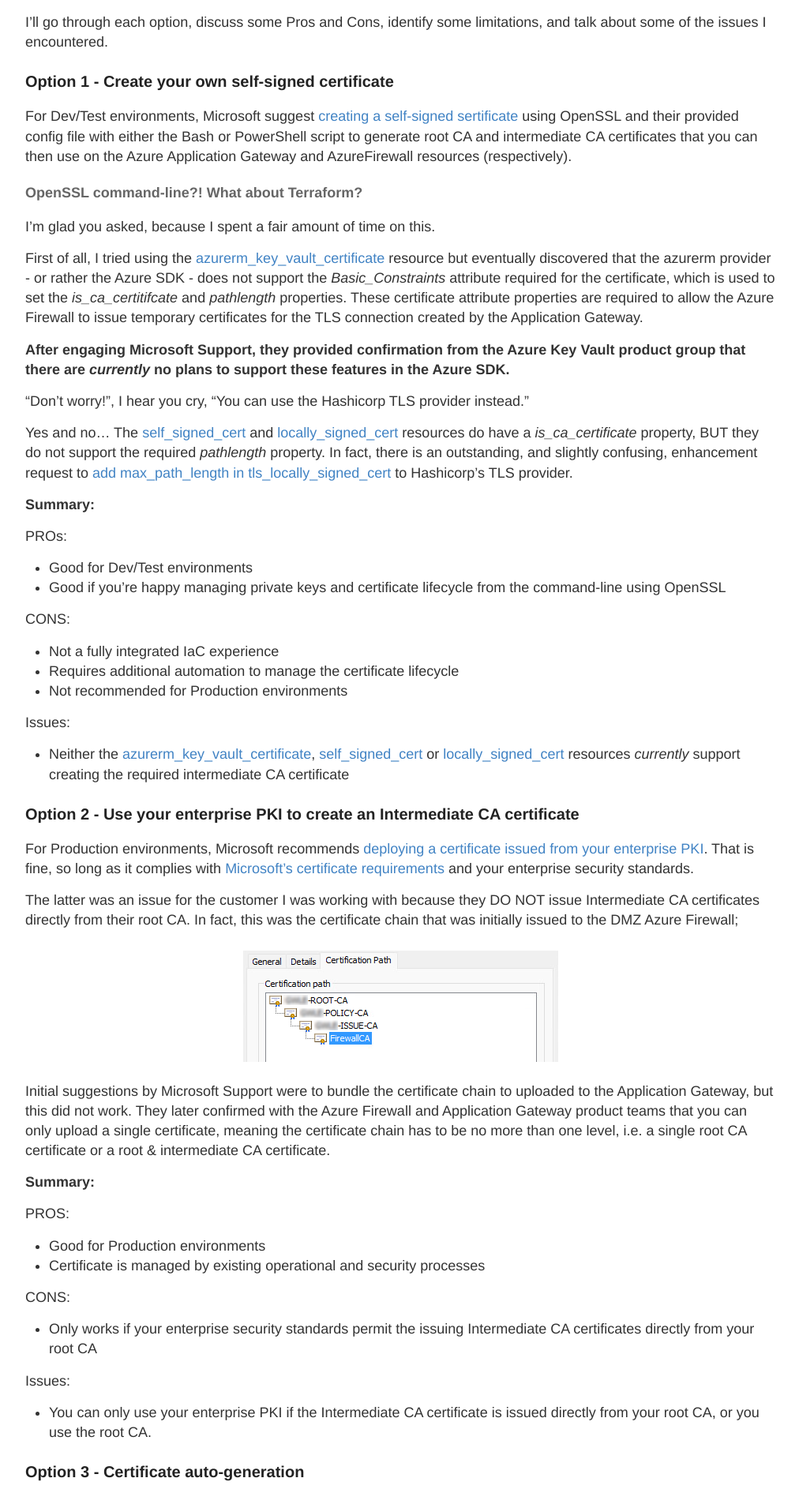
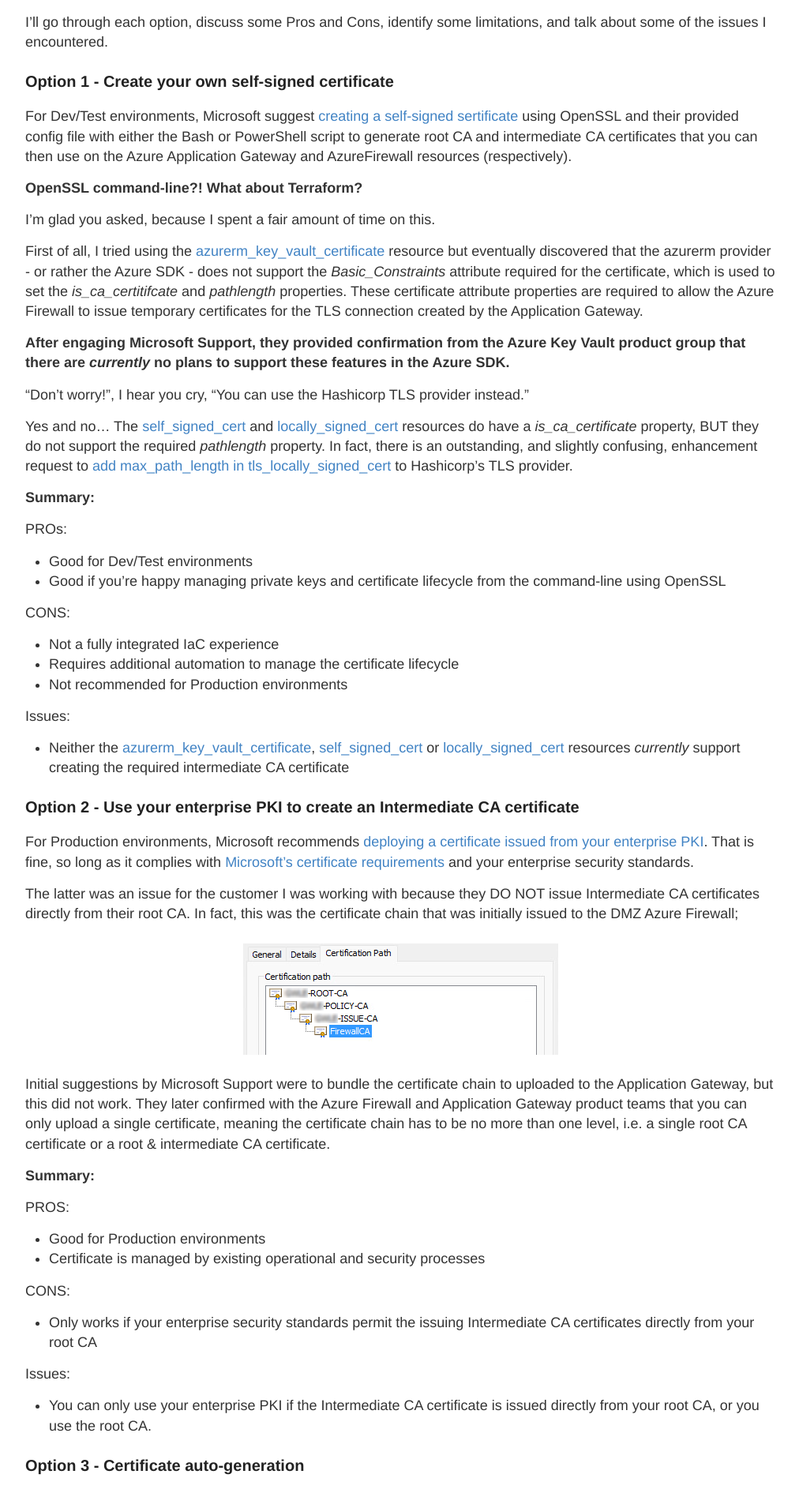
Before and after one commit to philipstreet/philipstreet.github.io, a Jekyll site: the page built from _posts/2024-03-26-TLS Inspection-for-DMZ-Azure-Application-Gateway-and-Azure-Firewall.md, in a window 1280 px wide. Shown: the part 1460-3351 px from the top of the page at 79% size, without its empty margins (133-1145 px from the left). Built offline with Jekyll 4.4.1, drawn with Linux system fonts in a browser that asks for light colours; comment, search, counter and statistics services are not loaded.

Commit message:
Change heading to bold

```diff
--- a/_posts/2024-03-26-TLS Inspection-for-DMZ-Azure-Application-Gateway-and-Azure-Firewall.md
+++ b/_posts/2024-03-26-TLS Inspection-for-DMZ-Azure-Application-Gateway-and-Azure-Firewall.md
@@ -40,7 +40,7 @@
 
 For Dev/Test environments, Microsoft suggest [creating a self-signed sertificate](https://learn.microsoft.com/en-us/azure/firewall/premium-certificates#create-your-own-self-signed-ca-certificate) using OpenSSL and their provided config file with either the Bash or PowerShell script to generate root CA and intermediate CA certificates that you can then use on the Azure Application Gateway and AzureFirewall resources (respectively).
 
-#### OpenSSL command-line?! What about Terraform?
+**OpenSSL command-line?! What about Terraform?**
 
 I'm glad you asked, because I spent a fair amount of time on this.
 
```
